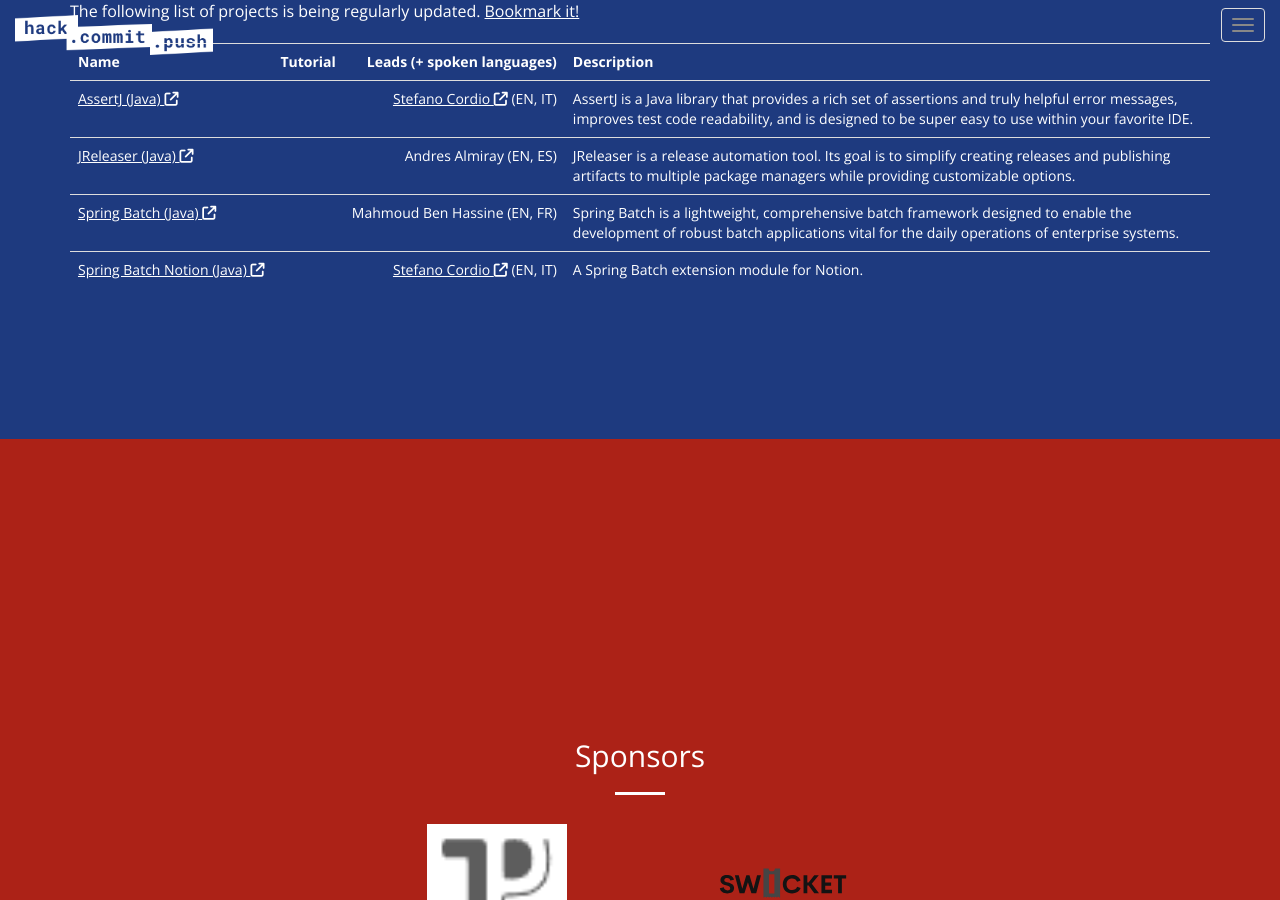
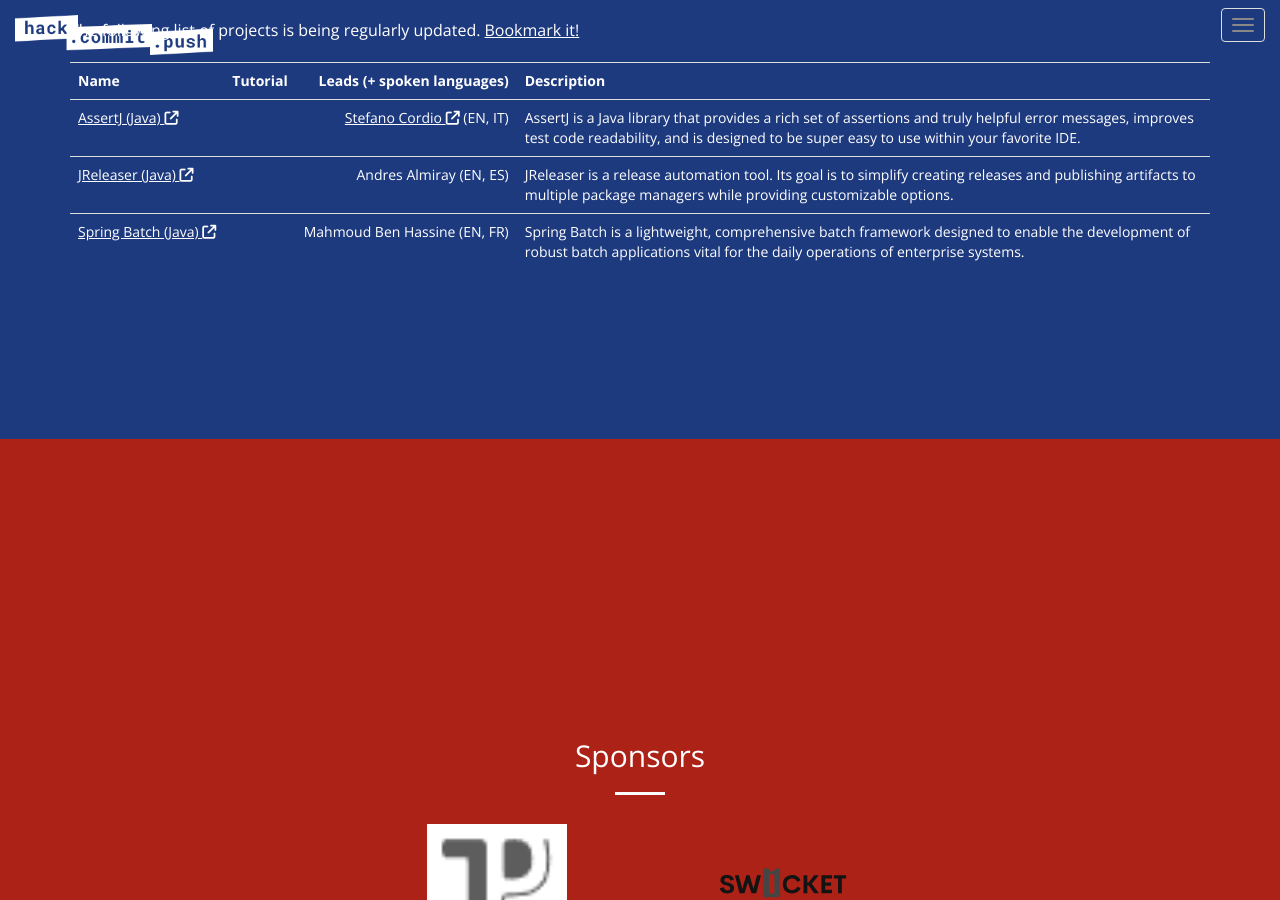
Before and after one commit to hack-commit-push/winterthur2025, a Jekyll site: the page built from index.html, in a window 1280 px wide and 900 px high, scrolled down 4666 px. Built offline with Jekyll 4.4.1, drawn with Linux system fonts in a browser that asks for light colours.

Commit message:
Remove Spring Batch Notion

```diff
--- a/_data/projects.yml
+++ b/_data/projects.yml
@@ -52,12 +52,3 @@
         - EN
         - IT
   contributions:
-- name: Spring Batch Notion (Java)
-  url: https://github.com/spring-projects/spring-batch-extensions/tree/main/spring-batch-notion
-  description: A Spring Batch extension module for Notion.
-  leads:
-    - name: Stefano Cordio
-      profile_url: https://github.com/scordio
-      spoken_languages:
-        - EN
-        - IT
```
